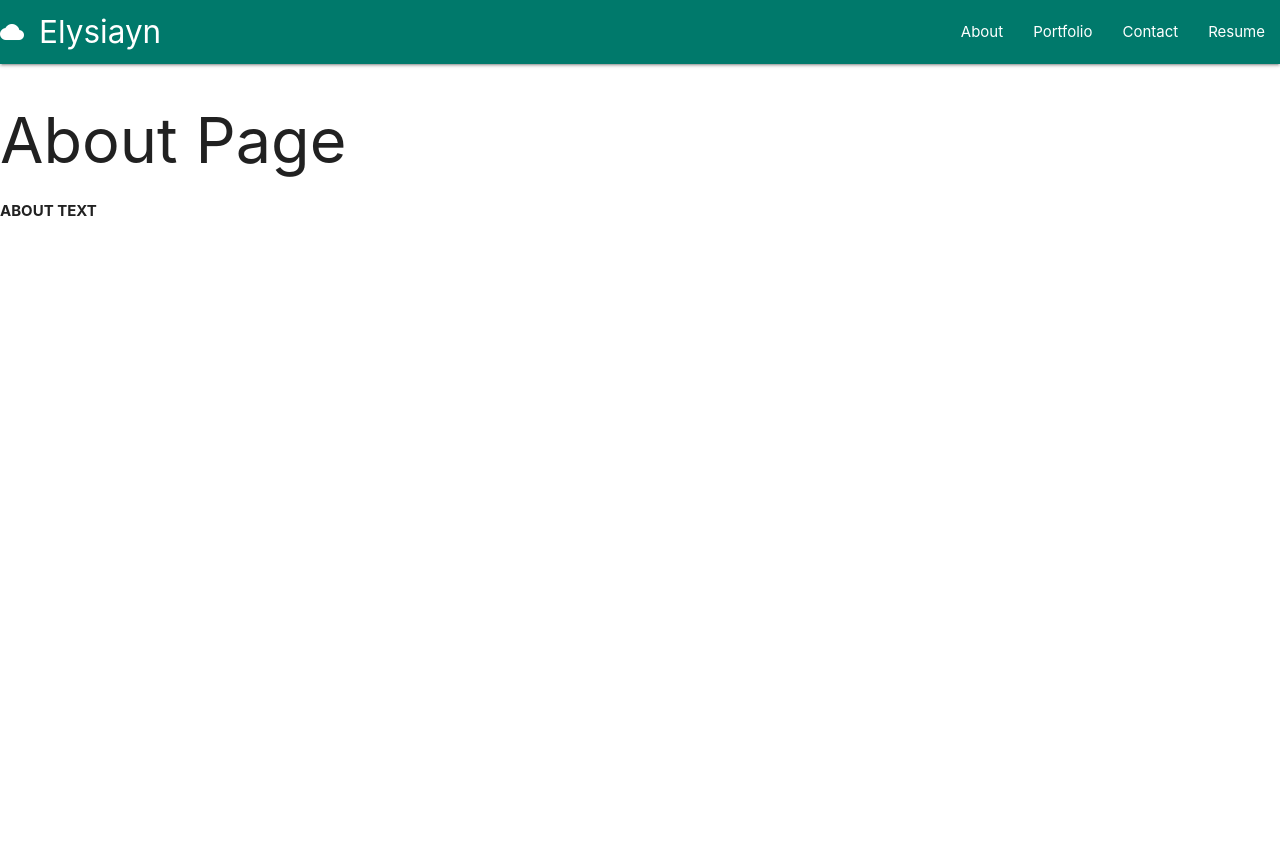
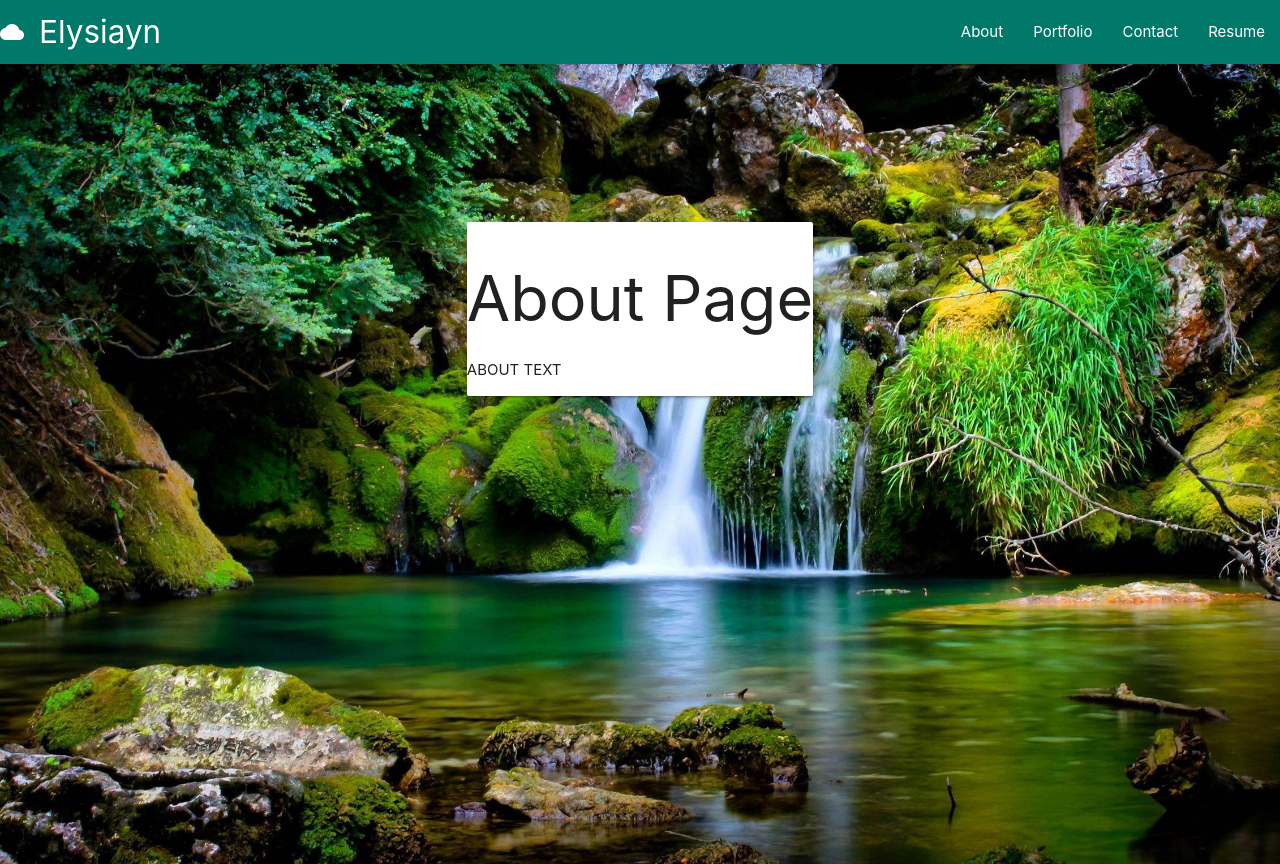
Before and after one commit to Elysiayn/Wendy-Lemus, a React (Create React App) app: page / in a window 1280 px wide. Before the commit the page ends 800 px from the top, so only its background shows below. Built offline with nearby package versions, Linux system fonts and the light colour scheme.

Commit message:
removed margin & padding in row to allow components to no longer contain white space between them

```diff
--- a/src/components/About/index.js
+++ b/src/components/About/index.js
@@ -1,11 +1,15 @@
 import React from "react";
 
 const About = () => (
-  <div>
-    <h1>About Page</h1>
-    <p>
-      ABOUT TEXT
-    </p>
+  <div className="row about">
+    <div  class="col s12 m12 l12 valign-wrapper">
+      <div class="card">
+        <h1>About Page</h1>
+        <p>
+          ABOUT TEXT
+        </p>
+        </div>
+    </div>
   </div>
 );
 
--- a/src/components/Navbar/index.js
+++ b/src/components/Navbar/index.js
@@ -58,9 +58,9 @@ import M from "materialize-css/dist/js/materialize.min.js";
 function Navbar(props) {
   const tabs = ['About', 'Portfolio', 'Contact', 'Resume'];
   return (
-    <div class="row">
+    <div className="row">
       <nav>
-        <div class="nav-wrapper teal darken-2">
+        <div className="nav-wrapper teal darken-2">
         <a href="#!" class="brand-logo hide-on-med-and-down"><i class="material-icons">cloud</i>Elysiayn</a>
           <ul id="nav-mobile" class="right col" className="nav nav-tabs right">
             {tabs.map(tab => (
--- a/src/index.css
+++ b/src/index.css
@@ -12,6 +12,19 @@ code {
     monospace;
 } */
 
-p {
-  font-weight: bolder;
+/*  universal styling */
+.row{
+  margin: 0 !important;
+  padding: 0 !important;
 }
+
+/* about page  */
+.about{
+  background-image: url(./assets/images/waterfall.jpg);
+  justify-content: center;
+  display:grid;
+  height: 100vh;
+  background-size: cover;
+  background-position: center;
+  background-repeat: no-repeat;
+}
```
